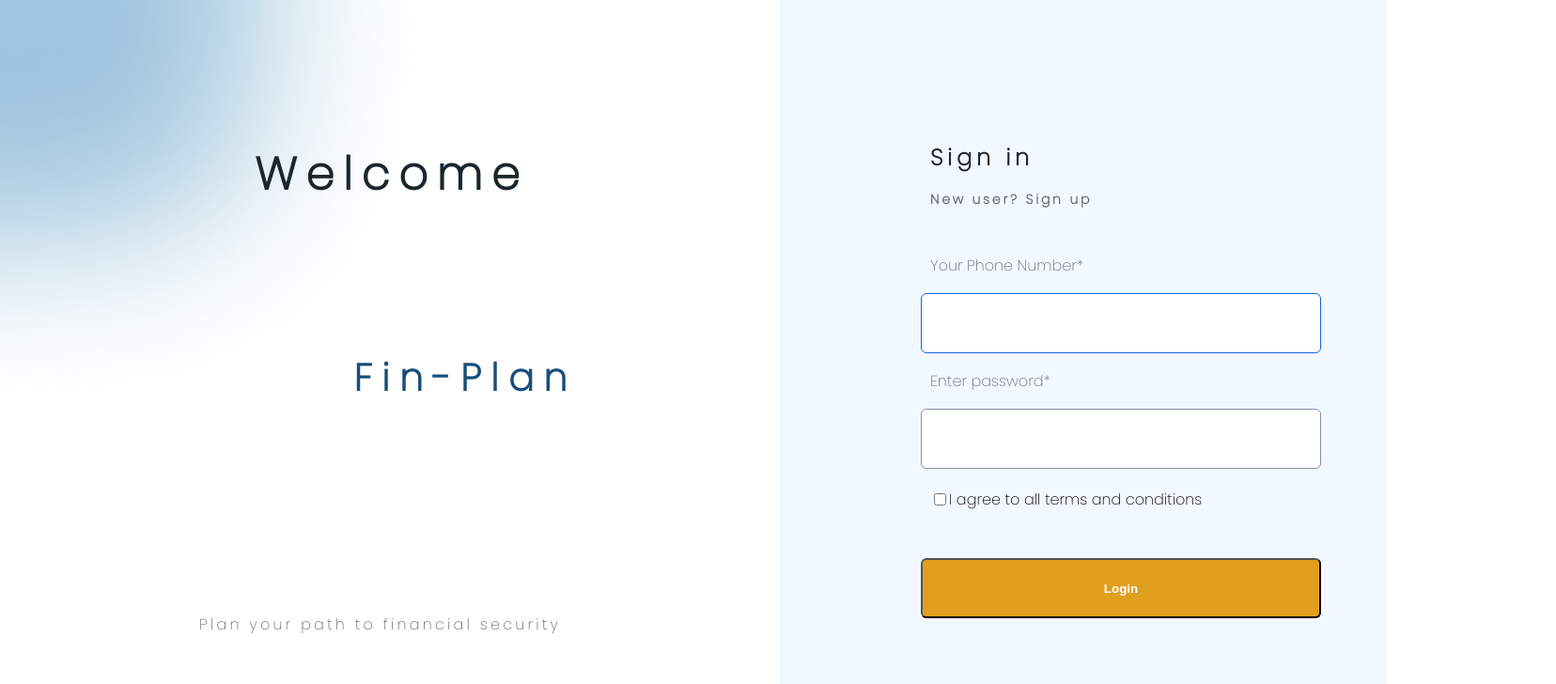
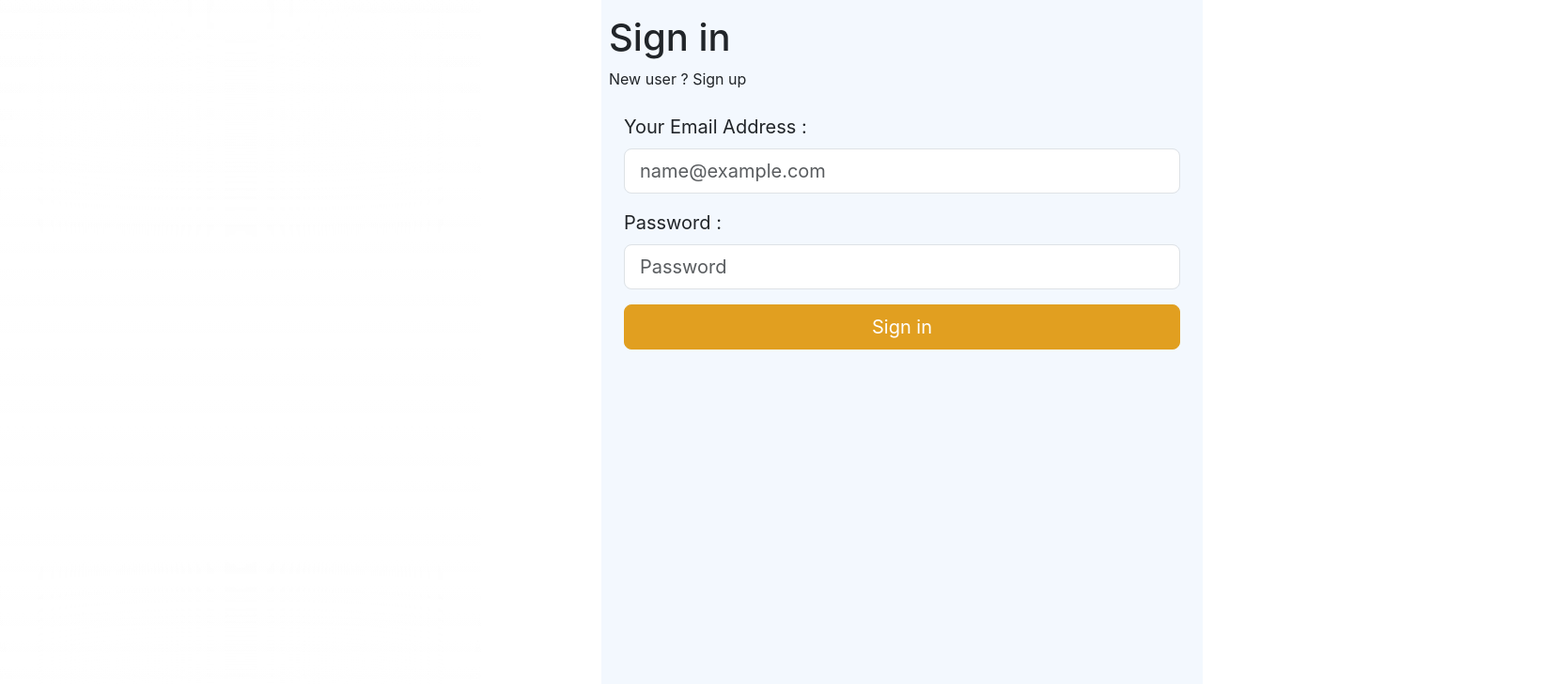
Before and after one commit to Jaffar-Hussein/Finplan, a React (Create React App) app: page /login in a window 1280 px wide. Shown: the top 728 px of the page at 94% size, 1656 px wide, since content can reach past the window. Built offline with nearby package versions, Linux system fonts and the light colour scheme; no server answers.

Commit message:
Login styling

```diff
--- a/package.json
+++ b/package.json
@@ -7,6 +7,7 @@
     "@testing-library/user-event": "^14.4.3",
     "react": "^18.2.0",
     "react-dom": "^18.2.0",
+    "react-hook-form": "^7.41.5",
     "react-router-dom": "^6.6.1",
     "react-scripts": "5.0.1",
     "web-vitals": "^3.0.4"
--- a/public/index.html
+++ b/public/index.html
@@ -9,6 +9,7 @@
       name="description"
       content="Web site created using create-react-app"
     />
+    <link href="https://cdn.jsdelivr.net/npm/bootstrap@5.3.0-alpha1/dist/css/bootstrap.min.css" rel="stylesheet" integrity="sha384-GLhlTQ8iRABdZLl6O3oVMWSktQOp6b7In1Zl3/Jr59b6EGGoI1aFkw7cmDA6j6gD" crossorigin="anonymous">
     <link rel="apple-touch-icon" href="%PUBLIC_URL%/logo192.png" />
     <!--
       manifest.json provides metadata used when your web app is installed on a
@@ -30,7 +31,7 @@
   </head>
   <body>
     <noscript>You need to enable JavaScript to run this app.</noscript>
-    <div id="root"></div>
+    <div id="root" className="container-fluid"></div>
     <!--
       This HTML file is a template.
       If you open it directly in the browser, you will see an empty page.
@@ -41,5 +42,6 @@
       To begin the development, run `npm start` or `yarn start`.
       To create a production bundle, use `npm run build` or `yarn build`.
     -->
+    <script src="https://cdn.jsdelivr.net/npm/bootstrap@5.3.0-alpha1/dist/js/bootstrap.bundle.min.js" integrity="sha384-w76AqPfDkMBDXo30jS1Sgez6pr3x5MlQ1ZAGC+nuZB+EYdgRZgiwxhTBTkF7CXvN" crossorigin="anonymous"></script>
   </body>
 </html>
--- a/src/App.js
+++ b/src/App.js
@@ -1,9 +1,9 @@
 import React, {useState, useEffect} from 'react';
 import './App.css';
 import Signup from './components/sign-up';
-import Login from './components/login'
+import Login from './components/login2'
 import {Routes, Route} from "react-router-dom"
-
+<script src="https://cdn.jsdelivr.net/npm/bootstrap@5.3.0-alpha1/dist/js/bootstrap.bundle.min.js" integrity="sha384-w76AqPfDkMBDXo30jS1Sgez6pr3x5MlQ1ZAGC+nuZB+EYdgRZgiwxhTBTkF7CXvN" crossorigin="anonymous"></script>
 
 function App() {
   const [user, setUser] = useState([]);
@@ -17,13 +17,14 @@ function App() {
     });
   }, []);
   return (
-    <div className="App">
+    <>
+    {/* // <div className="App"> */}
       <Routes>
         {/* <Route path="" element */}
         <Route path='/register' element={<Signup setUser={setUser}/>}/>
         <Route path='/login' element={<Login setUser={setUser}/>}/>
       </Routes>
-    </div>
+    </>
   );
 }
 
--- a/src/components/login.js
+++ b/src/components/login.js
@@ -1,48 +1,52 @@
 import React from "react";
-import '../styling/login.css'
-
+import '../style.css';
 function Login(){
     return (
-      <div>
-        <div id="background">
-          <h1 id="welcome">Welcome</h1>
-          <p id="finplan">Fin-Plan</p>
-          <p id="description">Plan your path to financial security</p>
-          <p id="terms">Terms of use privacy policy</p>
+        <div class="row g-0">
+        <div class="col-md-8 col-lg-6 signup">
+          <div class="login d-flex align-items-center py-5 plusafya">
+            <div class="container">
+              <div class="row ">
+                <div class="col-md-9 col-lg-8   mx-auto ">
+                  <p class="h2 my-5 afya">Welcome to AfyaPlus</p>
+                  <h3 class="login-heading mb-4" >Sign In</h3>
+                  <form (ngSubmit)="onLoggedin()" class="box">
+                    <div class="form-floating mb-3">
+                      <input type="email" [(ngModel)]="login.username" name="username" class="form-control" id="floatingInput" placeholder="name@example.com">
+                      <label for="floatingInput">username</label>
+                    </div>
+                    <div class="form-floating mb-3">
+                      <input type="password" [(ngModel)]="login.password" name="password" class="form-control" id="floatingPassword" placeholder="Password">
+                      <label for="floatingPassword">Password</label>
+                    </div>
+
+                    <div class="form-check mb-3">
+                      <input class="form-check-input"  style="background-color: #005F73;" type="checkbox" value="" id="rememberPasswordCheck">
+                      <label class="form-check-label"  for="rememberPasswordCheck">
+                        I agree to terms and condition
+                      </label>
+                    </div>
+
+                    <div class="d-grid form mb-3">
+                      <button class="btn btn-lg btn-primary btn-login text-uppercase fw-bold mb-2" type="submit">Sign in</button>
+                      <div class="text-center">
+                      </div>
+                    </div>
+                    <div class="mb-12 mt-3 ml-5">
+                        <small class="text-muted float-left">
+                            Don't have an Account? <a class="ml-2" routerLink="/register" type="button" style="text-decoration: none;color: #005F73;">Create Account</a>
+                        </small>
+                    </div>
+
+                  </form>
+                </div>
+              </div>
+            </div>
+          </div>
         </div>
-        <div id="sign-up">
-            <h1 id="sign-in">Sign in</h1>
-            <p id="new-user">New user? Sign up</p>
+        <div class="d-none d-md-flex col-md-4 col-lg-6 bg-image ">
+        </div>
 
-          <form>
-
-            <label id="phone-number">Your Phone Number*</label>
-            <input
-              type="number"
-              id="phonenumber-input"
-            //   value={password}
-            //   onChange={(e) => setPassword(e.target.value)}
-            />
-
-            <label id="create-password">Enter password*</label>
-            <input
-              type="password"
-              id="password-input"
-            //   value={passwordConfirmation}
-            //   onChange={(e) => setPasswordConfirmation(e.target.value)}
-            />
-            <div id="checkbox">
-              <input
-                type="checkbox"
-                id="checkbox-input"
-              />
-              <label id="checkbox-label">
-                I agree to all terms and conditions
-              </label>
-            </div>
-           <button id="login">Login</button>
-          </form>
-        </div>
       </div>
     );
 
--- /dev/null
+++ b/src/components/login2.js
@@ -0,0 +1,40 @@
+import React from "react";
+import '../style.css';
+function Login(){
+    return (
+        <div className="container-fluid vh-100 vw-100 row p-0 m-0">
+            <div className="col-md-6 relative">
+                <div className="aurora aurora-lower"></div>
+                <div className="aurora aurora-upper"></div>
+
+            </div>
+            <div className="col-md-6 my-auto p-2 vh-100 second-auth">
+                <div className="my-2">
+                    <h1 id="sign-in m-2">Sign in</h1>
+                    <p id="new-user m-2">New user ?  Sign up</p>
+                </div>
+
+                <form className="form-control-lg m-0">
+                    <div class="mb-3">
+                        <label for="exampleFormControlInput1" class="form-label">Your Email Address : </label>
+                        <input type="email" className="form-control form-control-lg" id="exampleFormControlInput1" placeholder="name@example.com"/>
+                    </div>
+                    <div class="mb-3">
+                        <label for="Password" class="form-label">Password : </label>
+                        <input type="password" className="form-control form-control-lg" id="Password" placeholder="Password"/>
+                    </div>
+                    <div className="d-grid form mb-3">
+                  <button className="btn btn-lg btn-primary btn-login  mb-2" type="submit" >Sign in</button>
+                  <div className="text-center">
+                  </div>
+                </div>
+              </form>
+
+
+                </div>
+        </div>
+    );
+
+}
+
+export default Login
--- /dev/null
+++ b/src/style.css
@@ -0,0 +1,55 @@
+form input{
+    background-color:transparent;
+}
+.bg-image {
+    /* background-image: url('assets/signin.svg'); */
+    background-position: center;
+    background-repeat: no-repeat;
+    background-size: cover;
+  }
+  .signup-image {
+    /* background-image: url('assets/loginBg.png'); */
+    background-position: center;
+    background-repeat: no-repeat;
+    background-size: cover;
+  }
+
+
+  .login-heading {
+    letter-spacing: 5px;
+  }
+
+  .btn-primary{
+    background-color:rgba(225, 159, 32, 1)!important;
+    border-color: rgba(225, 159, 32, 1) !important;
+  }
+  .btn-secondary{
+    background-color:transparent!important;
+    border-color: rgba(225, 159, 32, 1)!important;
+    color:rgba(225, 159, 32, 1)!important;
+  }
+  .login {
+    min-height: 100vh;
+    background-color: #1E1E1E;;
+  }
+  .userName, .pass{
+    background: transparent !important;
+
+
+  }
+
+  .form-control.is-invalid:focus{
+    box-shadow: none!important;
+  }
+  .second-auth{
+    background-color: rgb(243, 248, 254);
+  }
+  .aurora {
+         background: linear-gradient(180deg, rgba(255, 255, 255, 0.132) 0%, rgba(255, 255, 255, 0.0165) 100%);
+        backdrop-filter: blur(100px);
+        position: absolute;
+        width: 40%;
+        height: 850px;
+        left: 0px;
+        top: 0px;
+  }
```
Also changed, not shown: 1 other file (tests, documents, lock files or other folders).
